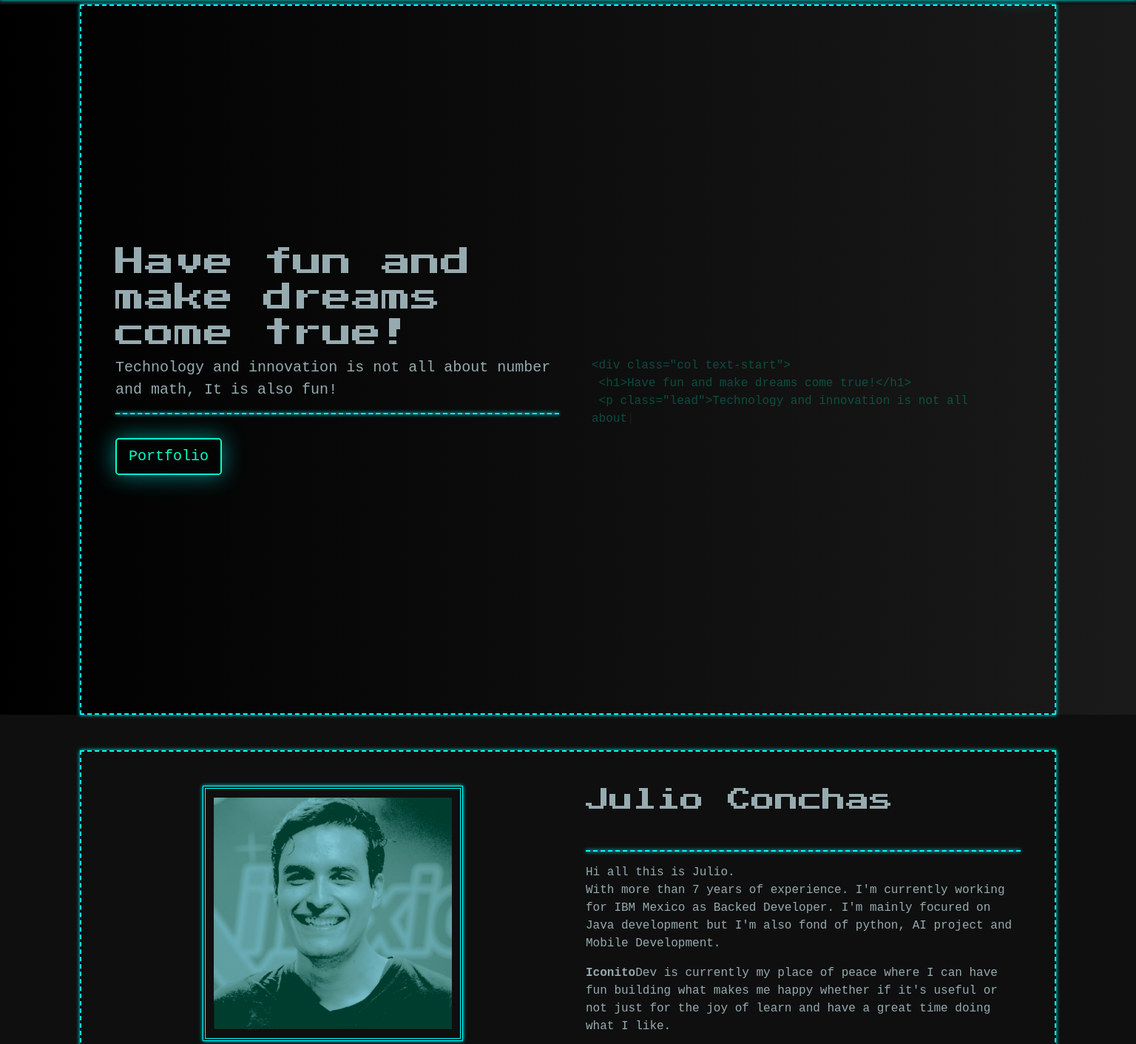
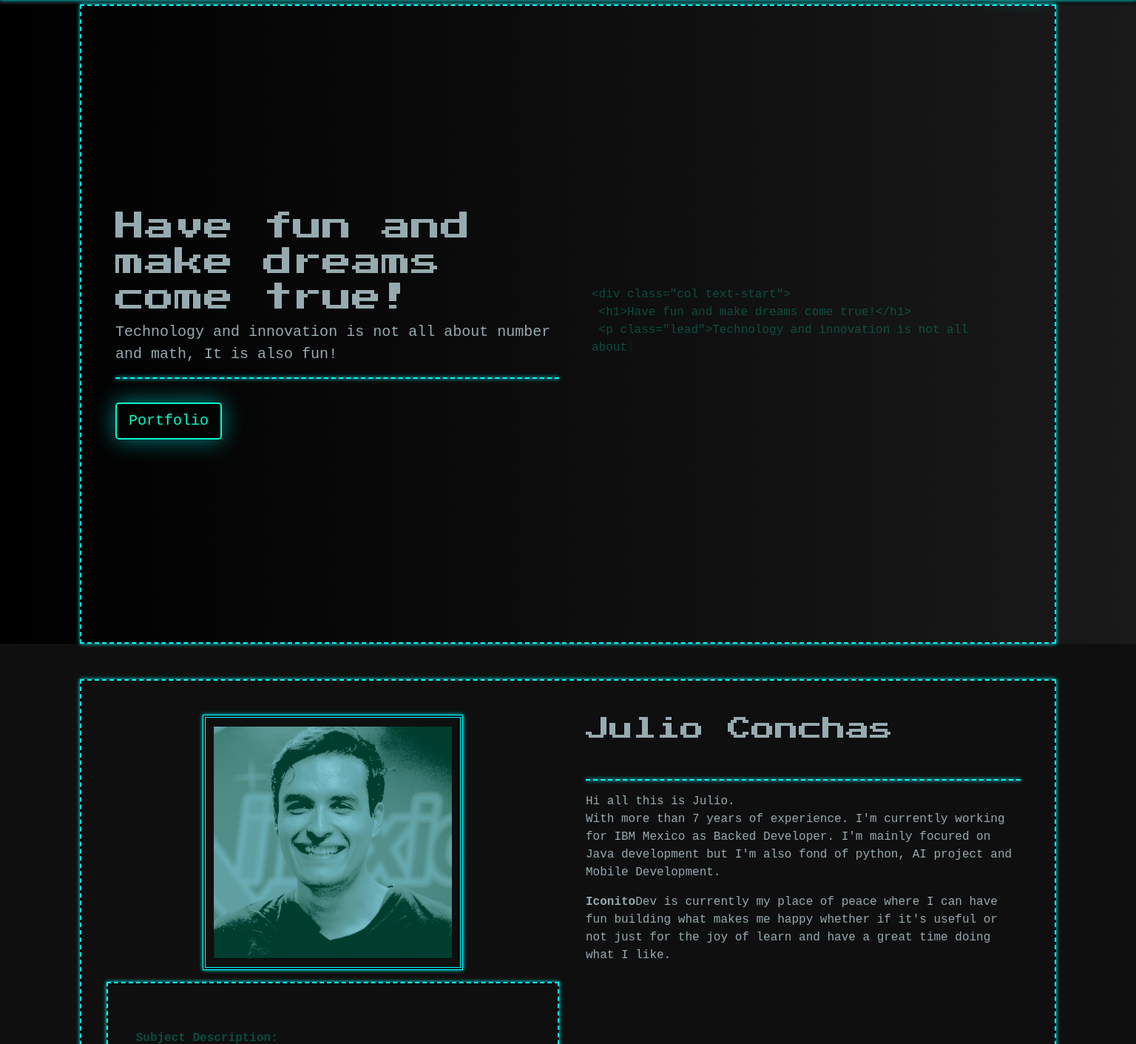
Before and after one commit to iconitodotcom/iconitodotcom, a Flask app: page / in a window 1536 px wide. Shown: the part 58-1469 px from the top of the page at 74% size. Run offline with Flask 3, Linux system fonts and the light colour scheme.

Commit message:
right media queryes for xxl display size

```diff
--- a/iconitodev/static/css/core/core.css
+++ b/iconitodev/static/css/core/core.css
@@ -108,24 +108,24 @@
     @media (min-width: 992px) {
         #hero-container
         {
-            height: 56rem;
+            height: 50rem;
         }
     }
     @media (min-width: 1200px) {
         #hero-container
         {
-            height: 55rem;
+            height: 49rem;
         }
     }
     @media (min-width: 1400px) {
         #hero-container
         {
-            height: 54rem;
+            height: 48rem;
         }
     }
     @media (min-width: 1700px) {
         #hero-container
         {
-            height: 53rem;
+            height: 47rem;
         }
     }
```
